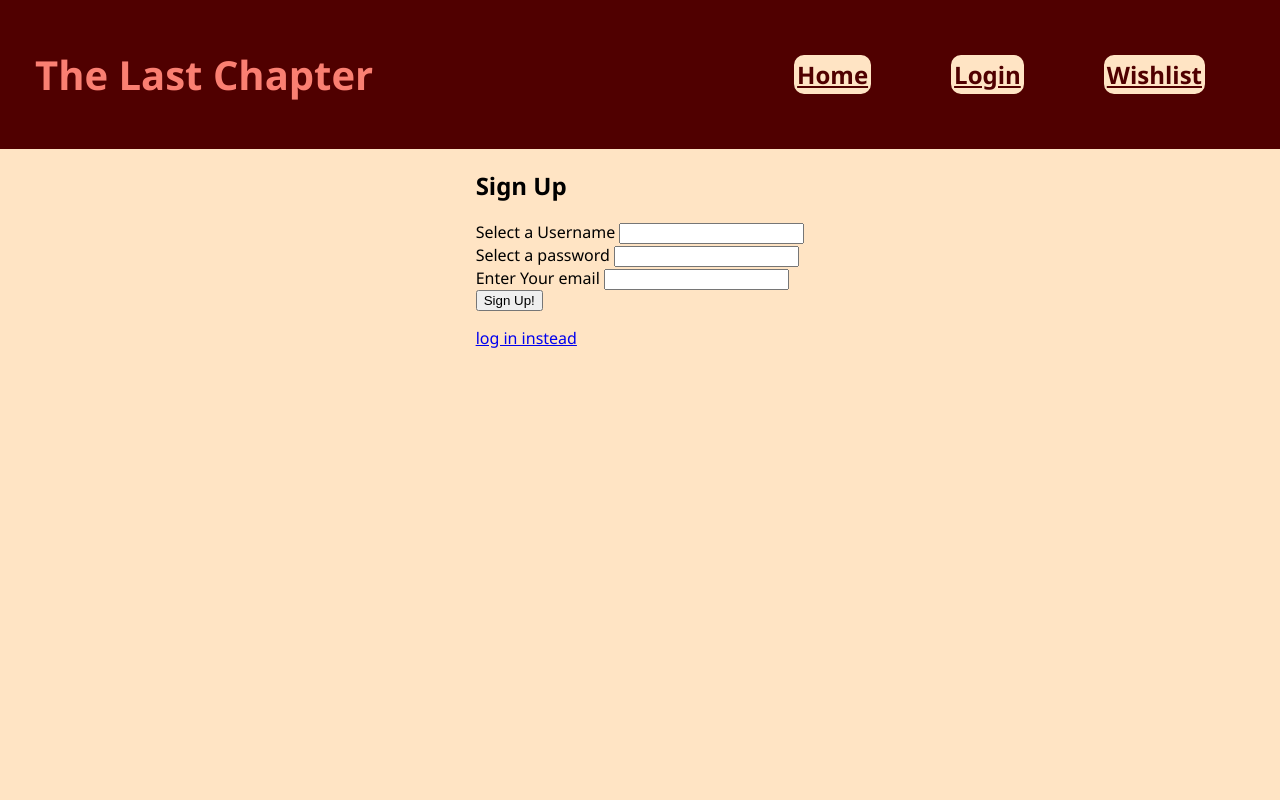
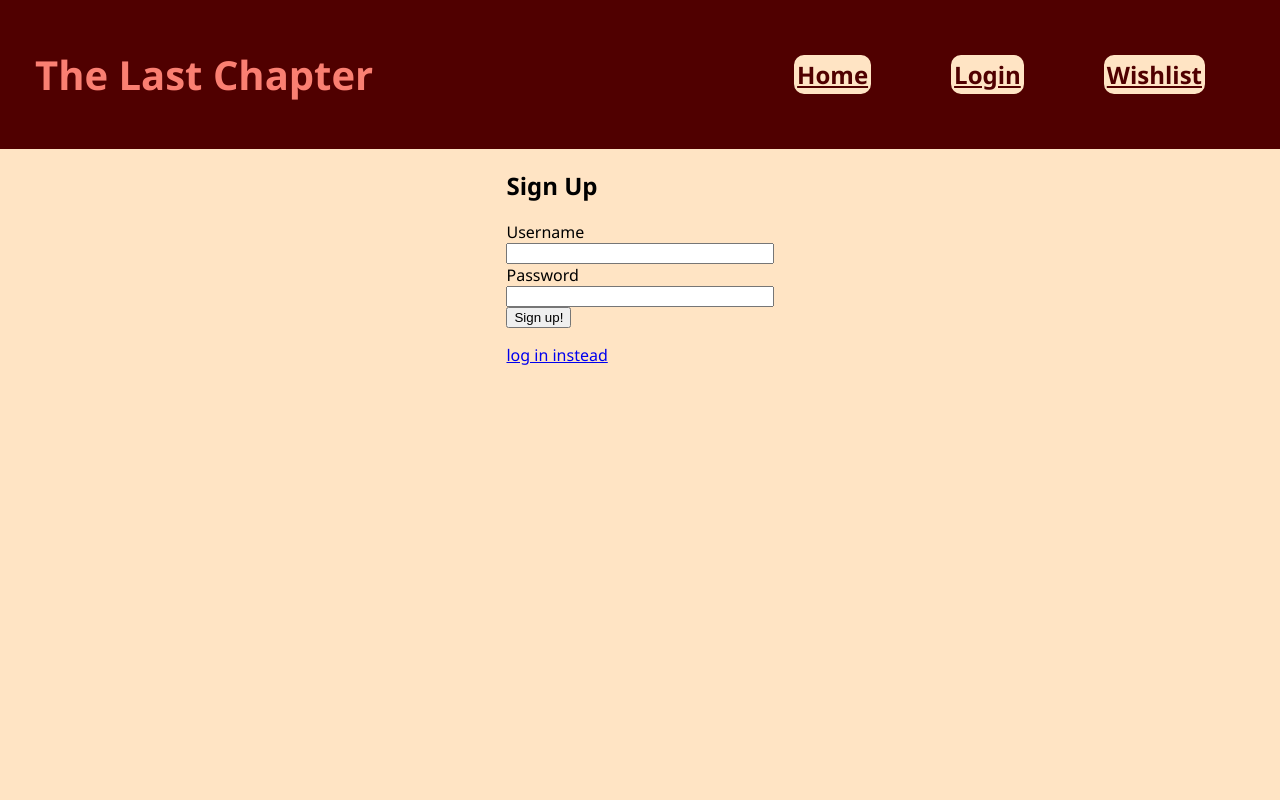
Before and after one commit to Soulreaper077/The-last-chapter, a Node project: template views/signup.handlebars in a window 1280 px wide. Run offline with Node 20 templates, Linux system fonts and the light colour scheme; the template is opened without the code that fills it, so the values that code supplies are empty; some libraries are stand-ins or nearby versions.

Commit message:
server fix

```diff
--- a/package.json
+++ b/package.json
@@ -26,10 +26,7 @@
     "express": "^4.18.1",
     "express-handlebars": "^6.0.6",
     "express-session": "^1.17.3",
-<<<<<<< HEAD
     "moment": "^2.29.4",
-=======
->>>>>>> 6a8fc0d597d5bfb18026fa625cb7f8bbc12e28bf
     "mysql": "^2.18.1",
     "mysql2": "^2.3.3",
     "sequelize": "^6.21.3"
--- a/public/css/style.css
+++ b/public/css/style.css
@@ -65,9 +65,6 @@ nav .btn {
     font-size: 3vh;
     border-radius: 10px;
 }
-.bookstore {
-    align-items: center;
-}
 .homepage{
     display: flex;
     justify-content: center;
@@ -90,3 +87,79 @@ nav .btn {
 .wishlist-lists li {
     list-style: none;
 }
+.login,
+.signup,
+.form-section {
+    width: 100%;
+}
+
+.login-signup-btn {
+    width:100%;
+}
+.signup-form {
+    display: flex;
+    flex-direction: column;
+}
+.wishlist {
+    margin-top: 6px;
+    padding: 3 auto;
+    display: flex;
+    flex-direction: column;
+    border: solid;
+    border-color: var(--primary);
+    background-color: var(--tertiary);
+    justify-content: space-between;
+
+}
+
+.wishlist a {
+    color: var(--dark);
+}
+
+.info-section {
+    display: flex;
+    justify-content: space-around;
+}
+.list-name,
+.created-by {
+    font-size: 3vh;
+}
+.whole-book {
+    display: flex;
+    flex-direction: column;
+    justify-content: center;
+}
+.book-info {
+    display: flex;
+    flex-direction: column;
+    justify-content: center;
+    align-items: center;
+}
+.book-info img {
+    min-width: 25vh;
+}
+.book-name a {
+    font-size: 3vh;
+    color: var(--primary);
+    text-decoration: none;
+}
+.library {
+    margin: auto;
+    display: flex;
+    flex-wrap: wrap;
+    justify-content: space-around;
+}
+.library-book {
+    margin: 1vh 4vh;
+    display: flex;
+    flex-direction: column;
+    justify-content: center;
+    align-items: center;
+}
+.library-img img{
+    min-width: 25vh;
+}
+.login-page,
+.sign-up-page {
+    align-items: center;
+}
--- a/seeds/index.js
+++ b/seeds/index.js
@@ -1,6 +1,6 @@
 const seedBooks = require("./book-seeds");
 
-const sequelize = require("../../The-last-chapter-develop/config/connection");
+const sequelize = require("../config/connection");
 
 const seedAll = async () => {
   await sequelize.sync({ force: true });
--- a/server.js
+++ b/server.js
@@ -1,51 +1,24 @@
-// *****************************************************************************
-// Server.js - This file is the initial starting point for the Node/Express server.
-//
-// ******************************************************************************
-// *** Dependencies
-// =============================================================
-var express = require("express");
-var path = require("path");
+const path = require('path');
+const express = require('express');
+const session = require('express-session');
+const exphs = require('express-handlebars');
+const sequelize = require('./config/Connection');
 
-var session = require("express-session");
-// Requiring passport as we've configured it
+const app = express();
+const PORT = process.env.PORT || 3001;
 
-// Compress
-var compression = require("compression");
+const helpers = require('./utils/helpers');
+const hbs = exphs.create({ helpers });
 
-// Sets up the Express App
-// =============================================================
-var app = express();
-var PORT = process.env.PORT || 8090;
+app.engine('handlebars', hbs.engine);
+app.set('view engine', 'handlebars');
 
-// compress all responses
-app.use(compression());
+app.use(express.json());
+app.use(express.urlencoded({ extended: false }));
+app.use(express.static(path.join(__dirname, 'public')));
 
-// Requiring our models for syncing
-var db = require("./models");
+app.use(require('./controllers/'));
 
-// Sets up the Express app to handle data parsing
-app.use(express.urlencoded({ extended: true }));
-app.use(express.json());
-
-// Static directory
-app.use(express.static("public"));
-
-// We need to use sessions to keep track of our user's login status
-
-// Routes
-// =============================================================
-require("./controllers/api/book-routes")(app);
-
-// Syncing our sequelize models and then starting our Express app
-// =============================================================
-/* { force: true } */
-db.sequelize.sync().then(function () {
-  app.listen(PORT, function () {
-    console.log(
-      "==> 🌎  Listening on port %s. Visit http://localhost:%s/ in your browser.",
-      PORT,
-      PORT
-    );
-  });
+sequelize.sync({ force: false }).then(() => {
+    app.listen(PORT, () => console.log( `Now listening on ${PORT}`));
 });
--- a/views/layouts/main.handlebars
+++ b/views/layouts/main.handlebars
@@ -22,9 +22,7 @@
             </nav>
         </header>
         <main>
-            <div class="bookstore">
             {{{ body }}}
-            </div>
         </main>
     </div>
     {{#if loggedIn}}
--- a/views/login.handlebars
+++ b/views/login.handlebars
@@ -1,3 +1,4 @@
+<article class="login-page">
 <div class="login-page">
     <div class="form-header">
         <h1>Sign In</h1>
@@ -13,6 +14,6 @@
     </div>
             <button type="submit">Sign in</button>
         </form>
-        </br>
         <p>Or Sign Up <a href="/signup">here</a></p>
     </div>
+</article>
--- a/views/signup.handlebars
+++ b/views/signup.handlebars
@@ -1,26 +1,18 @@
-<section class="sign-in-page">
+<section class="sign-up-page">
     <div class="form-heading">
         <h1>Sign Up</h1>
     </div>
+    <form class="signup">
     <div class="form-section">
-        <form class="signup-form">
-            <div>
-                <label for="username-signup">Select a Username</label>
-                <input type="text" class="entry-field" id="username-signup" />
-            </div>
-            <div>
-                <label for="password-signup">Select a password</label>
-                <input type="password" class="entry-field" id="password-signup" />
-            </div>
-            <div>
-                <label for="email-signup">Enter Your email</label>
-                <input type="email" class="entry-field" id="email-signup" />
-            </div>
-            <div>
-                <button type="submit" class="login-signup-btn">Sign Up!</button>
-            </div>
+                <label for="username">Username</label>
+                <input id="username-signup" class="form-section" name="username" type="text" />
+    </div>
+    <div class="form-section">
+                <label for="password">Password</label>
+                <input id="password-signup" class="form-section" name="password" type="password" />
+    </div>
+            <button type="submit">Sign up!</button>
         </form>
-    </div>
 
     <a href="/login" class="login-link">log in instead</a>
 </section>
```
Also changed, not shown: seeds/book-seeds.js (+8 -4 lines), 1 other file.
